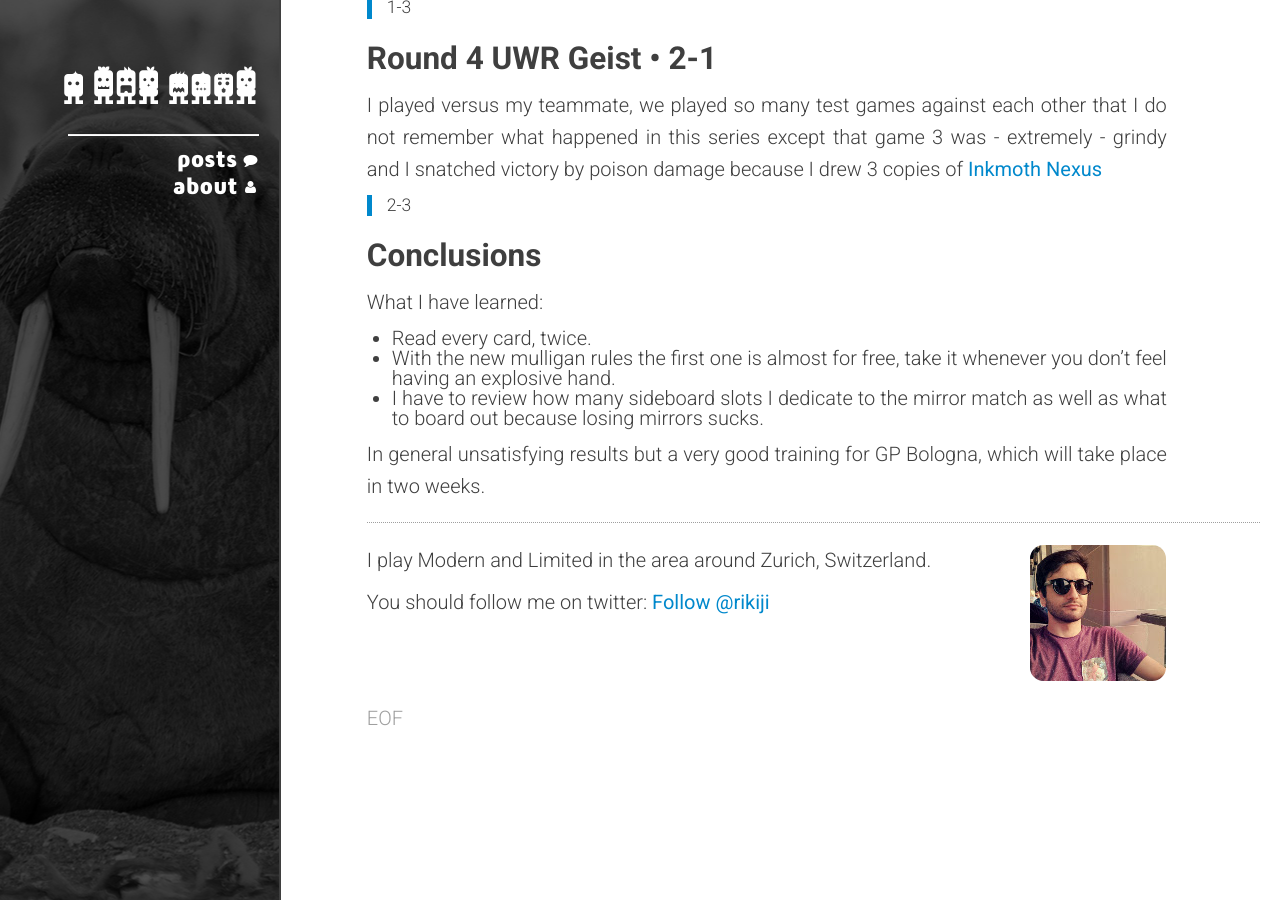
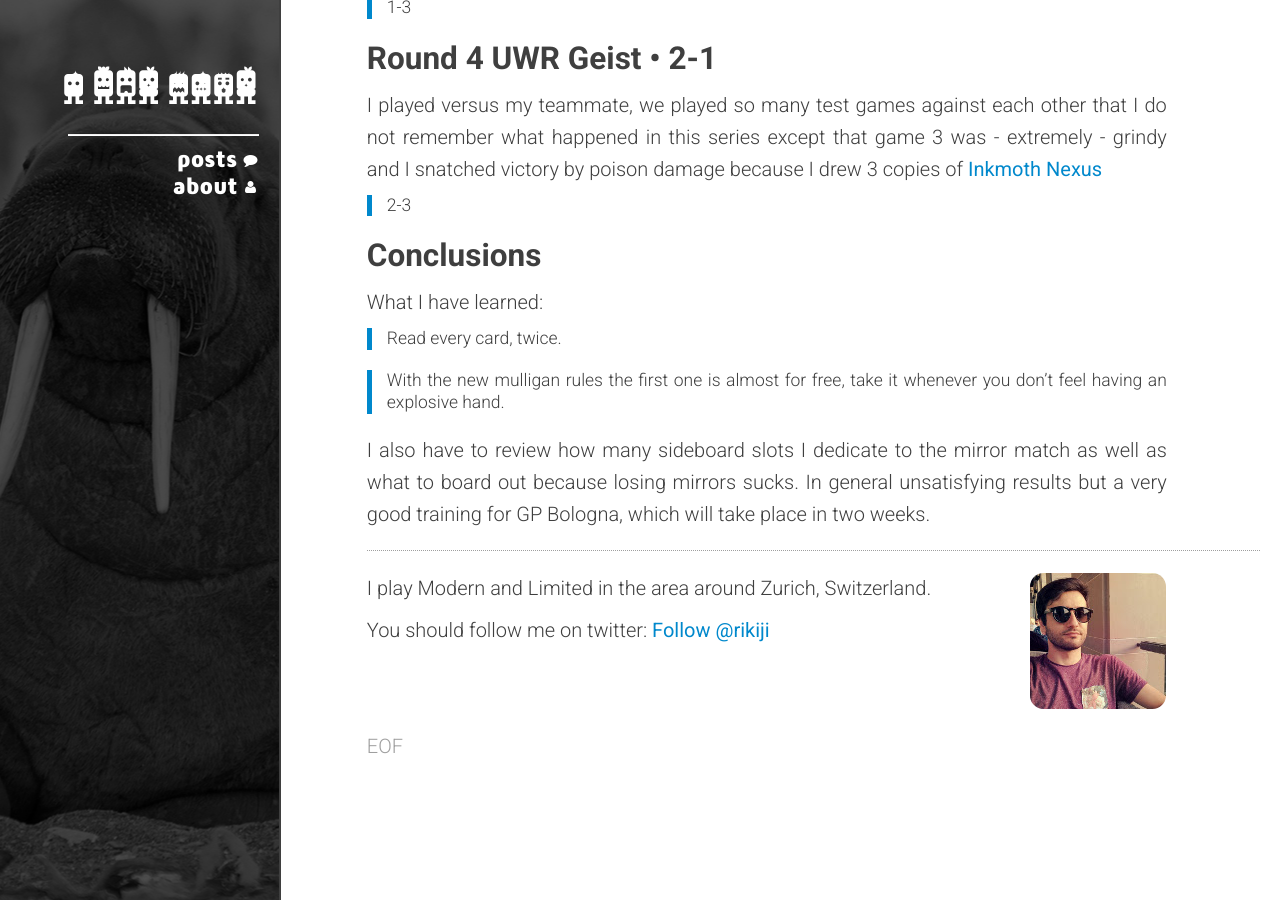
Before and after one commit to rikiji/zmbs.net, a Jekyll site: the page built from _posts/2016-02-21-modern-1k-luzern.markdown, in a window 1280 px wide and 900 px high, scrolled down 2129 px. Built offline with Jekyll 4.4.1, drawn with Linux system fonts in a browser that asks for light colours; comment, search, counter and statistics services are not loaded.

Commit message:
Update 2016-02-21-modern-1k-luzern.markdown

```diff
--- a/_posts/2016-02-21-modern-1k-luzern.markdown
+++ b/_posts/2016-02-21-modern-1k-luzern.markdown
@@ -74,8 +74,8 @@ I played versus my teammate, we played so many test games against each other tha
 
 What I have learned:
 
-- Read every card, twice.
-- With the new mulligan rules the first one is almost for free, take it whenever you don't feel having an explosive hand.
-- I have to review how many sideboard slots I dedicate to the mirror match as well as what to board out because losing mirrors sucks.
+> Read every card, twice.
 
-In general unsatisfying results but a very good training for GP Bologna, which will take place in two weeks.
+> With the new mulligan rules the first one is almost for free, take it whenever you don't feel having an explosive hand.
+
+I also have to review how many sideboard slots I dedicate to the mirror match as well as what to board out because losing mirrors sucks. In general unsatisfying results but a very good training for GP Bologna, which will take place in two weeks.
```
